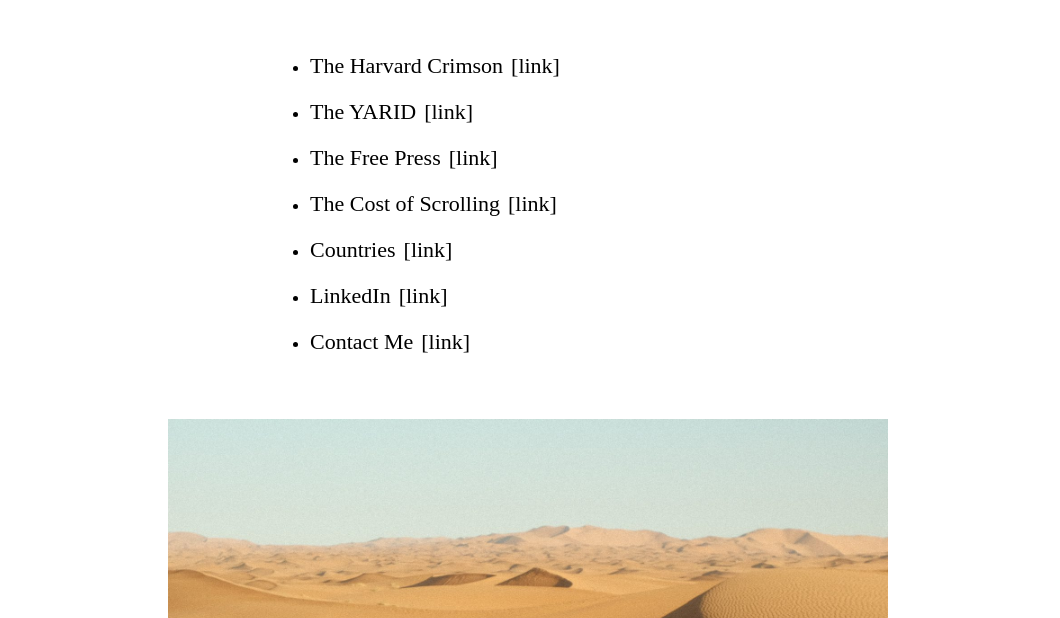
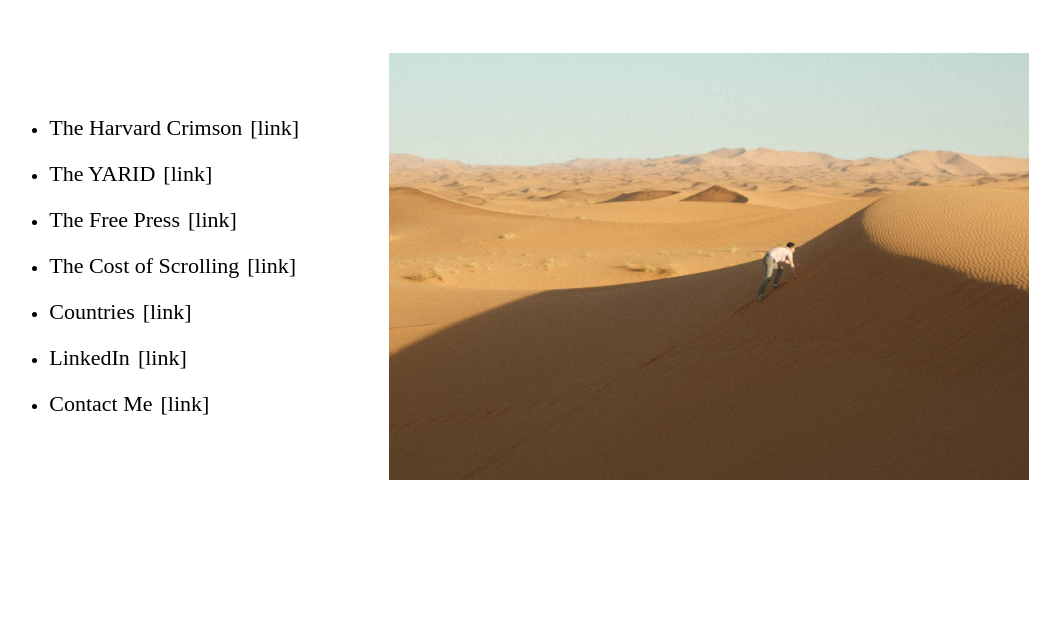
Before and after one commit to irm03/imansell.com, a plain HTML site: page index.html in a window 1280 px wide. Shown: the part 182-800 px from the top of the page, without its empty margins (112-1172 px from the left). Drawn offline with Linux system fonts and the light colour scheme.

Commit message:
Add files via upload

```diff
--- a/index.html
+++ b/index.html
@@ -43,6 +43,11 @@
   .view-list li::marker { font-size: 0.8em; }
   .view-list a { margin-left: 8px; }
   .view-list .photo { display: block; width: min(720px, calc(100vw - 32px)); height: auto; margin: clamp(48px, 8vh, 80px) 0 0 50%; transform: translateX(-50%); }
+  /* wide screens: list on the left, photo on the right, everything fits without scrolling */
+  @media (min-width: 900px) {
+    .view-list { width: min(1120px, 100%); display: grid; grid-template-columns: auto minmax(0, 640px); justify-content: center; align-items: center; gap: clamp(48px, 7vw, 112px); }
+    .view-list .photo { margin: 0; transform: none; justify-self: start; width: auto; max-width: 100%; max-height: calc(100vh - 320px); min-height: 260px; object-fit: contain; }
+  }
 
   /* Sisyphus */
   .view-sis { margin-top: clamp(32px, 6vh, 64px); width: 100%; max-width: 960px; display: flex; flex-direction: column; align-items: center; gap: 28px; }
```
